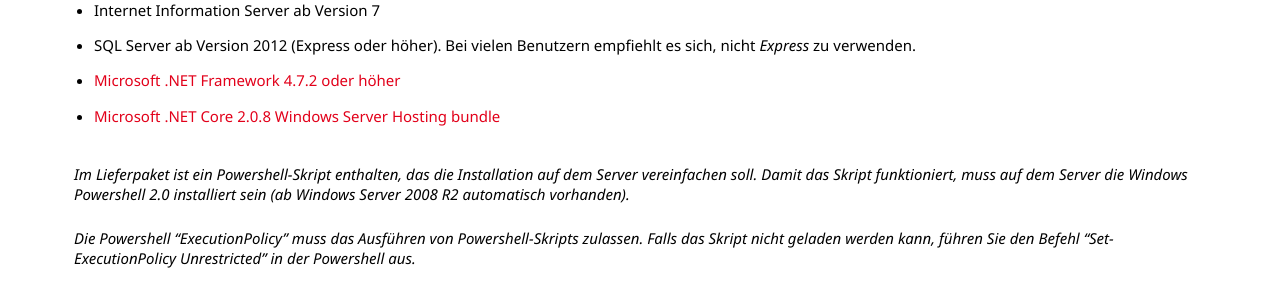
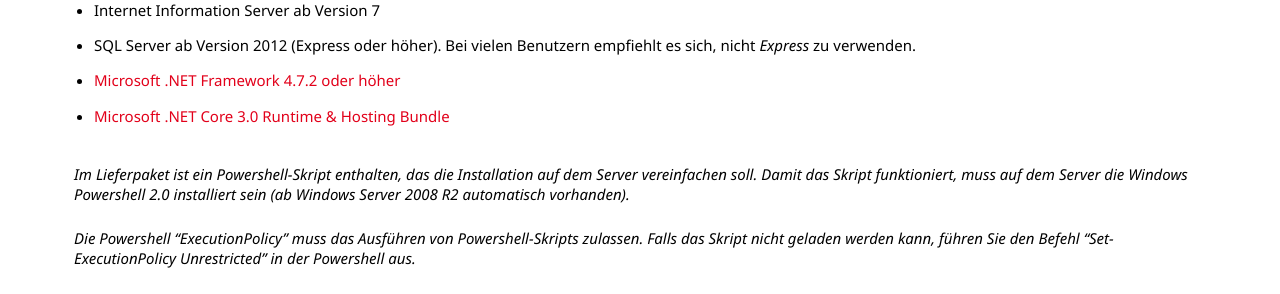
Before and after one commit to primesoft-group/oneoffixx-docs, a Jekyll site: the page built from _pages/install/de/server.md, in a window 1280 px wide and 900 px high, scrolled down 581 px. Shown: the part 154-448 px from the top of the window. Built offline with Jekyll 4.4.1, drawn with Linux system fonts in a browser that asks for light colours; nearby versions of some CDN libraries; some web fonts are replaced.

Commit message:
Update server.md

```diff
--- a/_pages/install/de/server.md
+++ b/_pages/install/de/server.md
@@ -24,7 +24,7 @@
 * Internet Information Server ab Version 7
 * SQL Server ab Version 2012 (Express oder höher). Bei vielen Benutzern empfiehlt es sich, nicht *Express* zu verwenden.
 * [Microsoft .NET Framework 4.7.2 oder höher](http://go.microsoft.com/fwlink/?linkid=863265)
-* [Microsoft .NET Core 2.0.8 Windows Server Hosting bundle](https://aka.ms/dotnetcore-2-windowshosting)
+* [Microsoft .NET Core 3.0 Runtime & Hosting Bundle](https://dotnet.microsoft.com/download/thank-you/dotnet-runtime-3.0.0-windows-hosting-bundle-installer)
 
 *Im Lieferpaket ist ein Powershell-Skript enthalten, das die Installation auf dem Server vereinfachen soll. Damit das Skript funktioniert, muss auf dem Server die Windows Powershell 2.0 installiert sein (ab Windows Server 2008 R2 automatisch vorhanden).*
 
```
